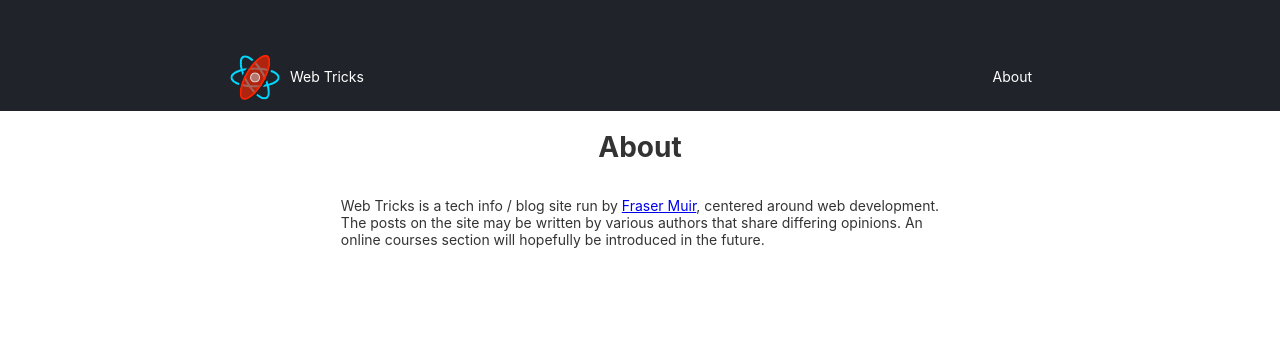
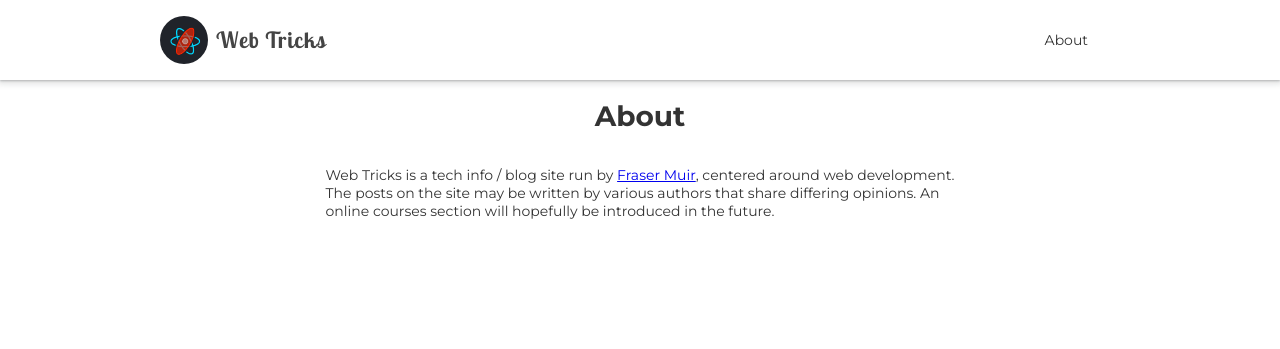
Before and after one commit to FraserMuir/react-blog, a Gatsby site: page /about in a window 1280 px wide. Built offline with nearby package versions, Linux system fonts and the light colour scheme; Gatsby itself is replaced by a stand-in of ours.

Commit message:
update fonts

```diff
--- a/package.json
+++ b/package.json
@@ -27,6 +27,7 @@
     "react-helmet": "^6.0.0",
     "react-transition-group": "^4.4.1",
     "styled-components": "^5.1.0",
+    "typeface-lobster-two": "0.0.72",
     "typeface-montserrat": "0.0.75",
     "typeface-noto-serif": "0.0.72"
   },
--- a/src/components/Header.js
+++ b/src/components/Header.js
@@ -2,24 +2,17 @@ import React from "react";
 import styled from "styled-components";
 import { Link } from "gatsby";
 import { Logo } from "./Logo";
-import { device } from "helpers/breakpoints";
-
-const StyledHeaderPadding = styled.section`
-  background: #20232a;
-  width: 100%;
-  margin-bottom: -1px;
-  height: 3rem;
-  @media ${device.tablet} {
-    height: 0;
-  }
-`;
 
 const StyledHeader = styled.header`
-  position: sticky;
-  top: -1px;
+  position: fixed;
+  box-shadow: 0 1px 2px 0 rgba(60, 64, 67, 0.3), 0 2px 6px 2px rgba(60, 64, 67, 0.15);
+  top: 0;
   height: 5rem;
-  background: #20232a;
+  background: #fff;
   z-index: 99;
+  width: 100%;
+  contain: layout;
+
   nav {
     height: 100%;
     width: 100%;
@@ -30,16 +23,15 @@ const StyledHeader = styled.header`
     justify-content: space-between;
   }
 
+  a {
+    color: inherit;
+    text-decoration: none;
+  }
+
   .tab-container {
     display: flex;
     align-items: center;
-  }
-
-  a {
-    color: white;
-    transition: color 0.3s;
-    text-decoration: none;
-    &:hover {
+    a:hover {
       text-decoration: underline;
     }
   }
@@ -64,19 +56,15 @@ const StyledHomeLink = styled(Link)`
 
 export const Header = () => {
   return (
-    <>
-      <StyledHeaderPadding />
     <StyledHeader>
       <nav>
         <StyledHomeLink to="/">
           <Logo />
-            Web Tricks
         </StyledHomeLink>
         <div className="tab-container">
           <StyledTab to="/about">About</StyledTab>
         </div>
       </nav>
     </StyledHeader>
-    </>
   );
 };
--- a/src/components/Layout.js
+++ b/src/components/Layout.js
@@ -6,18 +6,21 @@ import { Transition } from "./Transition";
 
 import "typeface-montserrat";
 import "typeface-noto-serif";
+import "typeface-lobster-two";
+import { fonts } from "helpers/fonts";
 
 const GlobalStyle = createGlobalStyle`
-  html, body {
+  body {
     padding: 0;
     margin: 0;
     width: 100%;
     height: 100%;
     font-size: 14px;
-    font-family: -apple-system, BlinkMacSystemFont, 'Segoe UI', Roboto, Oxygen, Ubuntu, Cantarell, 'Open Sans', 'Helvetica Neue', sans-serif;
+    font-family: ${fonts.sansSerif};
     text-rendering: optimizeLegibility;
     -webkit-font-smoothing: antialiased;
     color: rgba(0,0,0,0.8);
+    overflow: auto scroll;
   }
   pre {
     white-space: pre-wrap;
@@ -31,7 +34,7 @@ const StyledLayout = styled.div`
     display: flex;
     flex-flow: column nowrap;
     align-items: center;
-    padding: 0 4vw 6rem;
+    padding: 5rem 4vw 6rem;
   }
 `;
 
@@ -60,9 +63,7 @@ const Layout = ({ children, location }) => {
         <GlobalStyle />
         <SEO {...pageData} />
         <Header />
-        <Transition location={location}>
-          {children}
-        </Transition>
+        <Transition location={location}>{children}</Transition>
       </PageContext.Provider>
     </StyledLayout>
   );
--- a/src/components/Logo.js
+++ b/src/components/Logo.js
@@ -1,9 +1,40 @@
 import React from "react";
+import styled from "styled-components";
+import { fonts } from "helpers/fonts";
+
+const StyledLogoContainer = styled.div`
+  display: flex;
+  align-items: center;
+  & > h1 {
+    text-decoration: none !important;
+    margin: 0 0.5rem;
+    font-family: ${fonts.display};
+    font-size: 1.4rem;
+    font-weight: bolder;
+    letter-spacing: 1px;
+    color: #444;
+  }
+`;
+
+const StyledLogo = styled.div`
+  background: #20232a;
+  border-radius: 50%;
+  height: 3rem;
+  width: 3rem;
+  display: flex;
+  justify-content: center;
+  align-items: center;
+  & > svg {
+    height: 85%;
+    width: 85%;
+  }
+`;
 
 export const Logo = () => {
   return (
-    <svg xmlns="http://www.w3.org/2000/svg" viewBox="0 0 453 435" height="70" width="70" version="1.0">
-      <path d="M0 75C0 34 34 0 75 0h302c42 0 75 34 75 75v302c0 41-33 75-75 75H75c-41 0-75-34-75-75z" fill="#20232a" filerule="evenodd" />
+    <StyledLogoContainer>
+      <StyledLogo>
+        <svg xmlns="http://www.w3.org/2000/svg" viewBox="0 0 435 435" version="1.0">
           <svg height="286" width="196" x="127" y="84">
             <defs>
               <clipPath id="a" clipPathUnits="userSpaceOnUse">
@@ -86,5 +117,8 @@ export const Logo = () => {
             />
           </svg>
         </svg>
+      </StyledLogo>
+      <h1>Web Tricks</h1>
+    </StyledLogoContainer>
   );
 };
--- a/src/components/Transition.js
+++ b/src/components/Transition.js
@@ -26,6 +26,10 @@ const transitionStyles = {
 };
 
 export const Transition = ({ children, location }) => {
+  if (localStorage.getItem("use-transition") !== "true") {
+    return <main>{children}</main>;
+  }
+
   return (
     <TransitionGroup>
       <ReactTransition
--- /dev/null
+++ b/src/helpers/fonts.js
@@ -0,0 +1,8 @@
+export const fonts = {
+  display: `"Lobster Two", ---apple-system, BlinkMacSystemFont, "Segoe UI", Roboto, Oxygen, Ubuntu, Cantarell, "Open Sans",
+  "Helvetica Neue", sans-serif`,
+  serif: `"Noto Serif", ---apple-system, BlinkMacSystemFont, "Segoe UI", Roboto, Oxygen, Ubuntu, Cantarell, "Open Sans",
+  "Helvetica Neue", sans-serif`,
+  sansSerif: `"Montserrat", ---apple-system, BlinkMacSystemFont, "Segoe UI", Roboto, Oxygen, Ubuntu, Cantarell, "Open Sans",
+  "Helvetica Neue", sans-serif`
+}
--- a/src/templates/BlogPost.js
+++ b/src/templates/BlogPost.js
@@ -4,6 +4,7 @@ import styled from "styled-components";
 import { graphql } from "gatsby";
 
 import { device } from "helpers/breakpoints";
+import { fonts } from "helpers/fonts";
 
 const StyledBlogContainer = styled.div`
   width: 100%;
@@ -23,7 +24,7 @@ const StyledBlogContainer = styled.div`
   }
   & > article {
     color: rgba(0, 0, 0, 0.84);
-    font-family: "Noto Serif";
+    font-family: ${fonts.serif};
     line-height: 2.3rem;
     word-spacing: 1px;
     width: 90%;
```
Also changed, not shown: src/pages/index.js (+13 -10 lines), 1 other file. Lines whose indentation alone changed are shown as unchanged.
